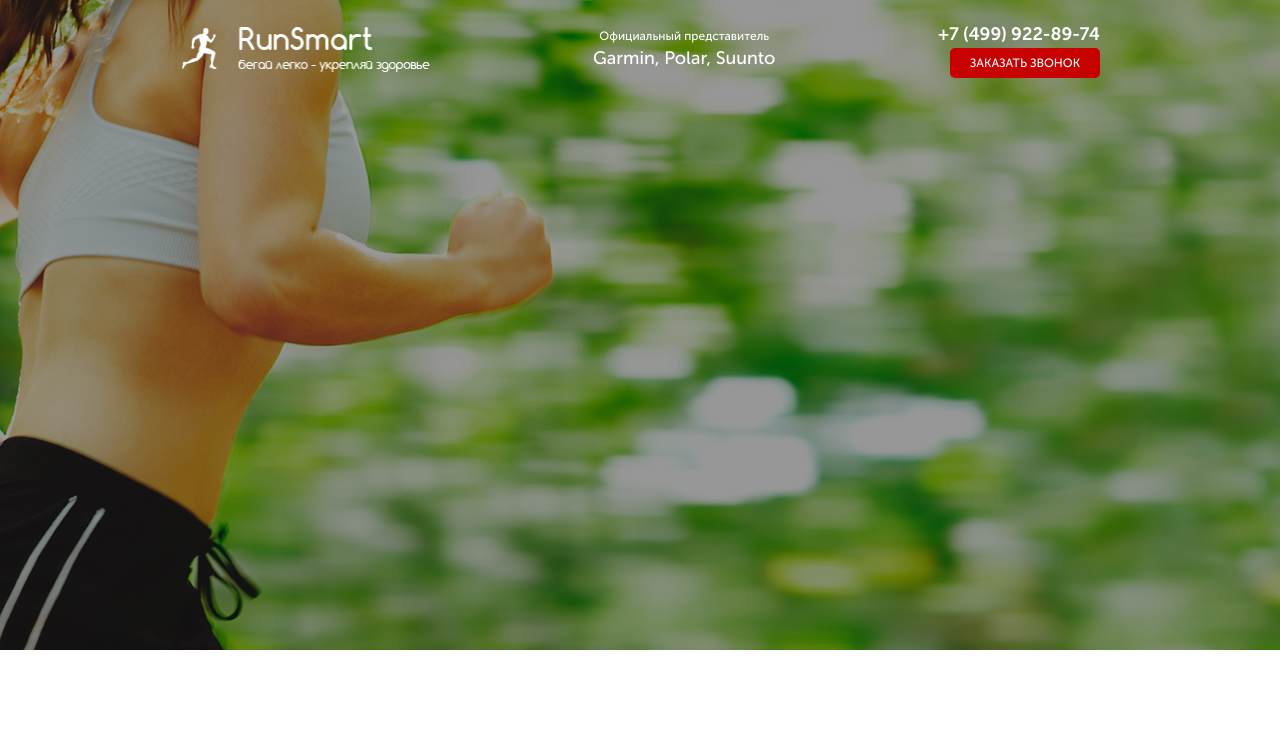
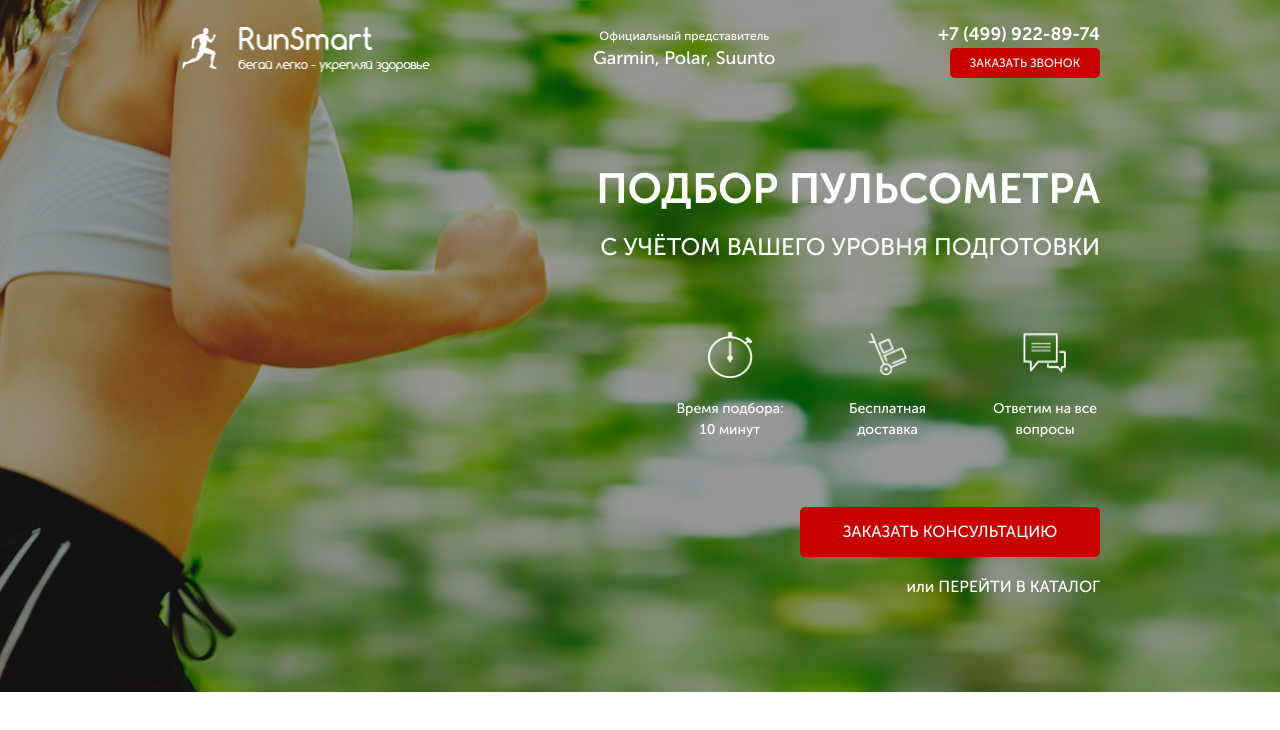
Before and after one commit to HancharenkaAlesia/PulseProject, a website: page src/index.html in a window 1280 px wide. Drawn offline with Linux system fonts and the light colour scheme; files whose address does not match are found by name.

Commit message:
Added and styled promo

```diff
--- a/src/index.html
+++ b/src/index.html
@@ -26,6 +26,30 @@
                     <button class="button">заказать звонок</button>
                 </div>
             </header>
+            <div class="promo__wrapper">
+                <h1 class="promo__header">Подбор пульсометра</h1>
+                <h2 class="promo__subheader">с учётом Вашего уровня подготовки</h2>
+
+                <div class="promo__icons">
+                    <div class="promo__icon">
+                        <img src="icons/main_section/timer.png" alt="timer">
+                        Время подбора: 10 минут
+                    </div>
+                    <div class="promo__icon">
+                        <img src="icons/main_section/cart.png" alt="cart">
+                        Бесплатная доставка
+                    </div>
+                    <div class="promo__icon">
+                        <img src="icons/main_section/messages.png" alt="messages">
+                        Ответим на все вопросы
+                    </div>
+                </div>
+
+                <button class="button button_main">заказать кОНСУЛЬТАЦИЮ</button>
+                <div class="promo__link">
+                   или <a href="#">ПЕРЕЙТИ В КАТАЛОГ</a>
+                </div>
+            </div>
         </div>
     </div>
 </body>
--- a/src/sass/blocks/_buttons.scss
+++ b/src/sass/blocks/_buttons.scss
@@ -10,4 +10,10 @@
     text-transform: uppercase;
     text-align: center;
     color: #ffffff;
+    &_main {
+        width: 300px;
+        height: 50px;
+        font-size: 16px;
+        margin-top: 67px;
+    }
 }
--- a/src/sass/blocks/_promo.scss
+++ b/src/sass/blocks/_promo.scss
@@ -1,5 +1,61 @@
 .promo {
     min-height: 650px;
     padding: 21px 0 93px 0;
-    background: url(../../img/main_bg.jpg) center (center/cover) no-repeat;
+    background: url(../img/main_bg.jpg) center (center/cover) no-repeat;
+    &__wrapper {
+        display: flex;
+        flex-direction: column;
+        align-items: flex-end;
+        margin-top: 90px;
+    }
+    &__header {
+        font-size: 42px;
+        font-weight: 700;
+        color: #ffffff;
+        text-transform: uppercase;
+        line-height: 42px;
+    }
+    &__subheader {
+        margin-top: 17px;
+        font-size: 24px;
+        font-weight: 500;
+        text-transform: uppercase;
+        color: #ffffff;
+        line-height: 24px;
+    }
+    &__icons {
+        margin-top: 65px;
+        width: 425px;
+        display: flex;
+        justify-content: space-between;
+    }
+    &__icon {
+        width: 110px;
+        font-size: 14px;
+        font-weight: 500;
+        color: #ffffff;
+        text-align: center;
+        img {
+            display: block;
+            margin: 0 auto;
+            margin-bottom: 20px;
+            height: 46px;
+            width: 45px;
+        }
+    }
+    &__link {
+        margin-top: 18px;
+        font-size: 16px;
+        font-weight: 500;
+        text-align: right;
+        color: #ffffff;
+        a{
+            color: #ffffff;
+            &:hover {
+                color: #ffffff;
+                text-decoration: none;
+                text-decoration: underline;
+            }
+        }
+    }
 }
```
Also changed, not shown: src/css/style.min.css, 1 other file.
